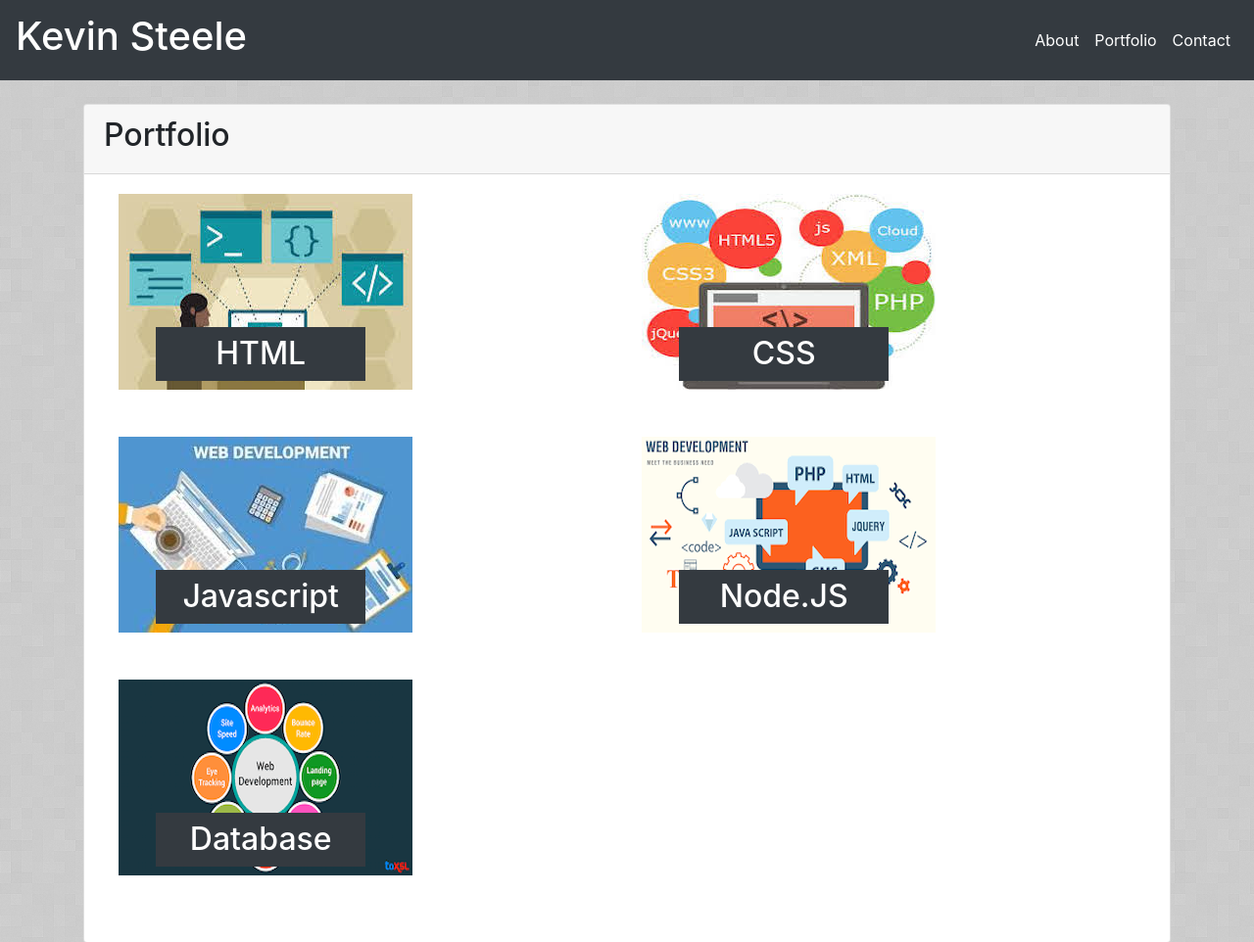
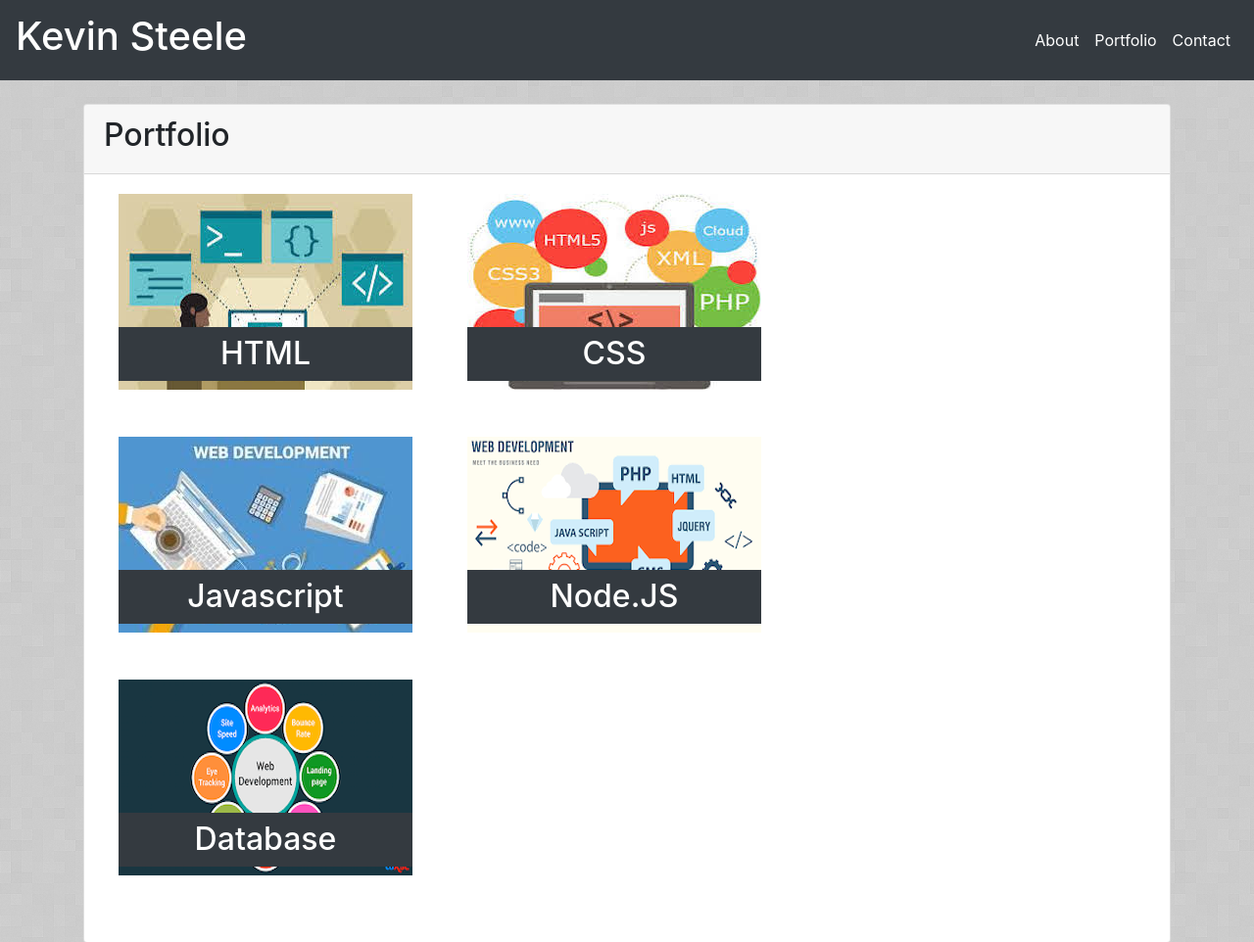
Before and after one commit to kevdsteele/BootStrap, a plain HTML site: page portfolio.html in a window 1280 px wide. Shown: the top 962 px of the page at 98% size. Drawn offline with nearby package versions, Linux system fonts and the light colour scheme; files whose address does not match are found by name.

Commit message:
Tweak for port page

```diff
--- a/assets/css/style2.css
+++ b/assets/css/style2.css
@@ -16,17 +16,7 @@ body {
 .port-overlay {
 position:absolute;
 bottom:20%;
-left:10%;
 text-align: center;
-width:40%;
+max-width:300px;
+width:100%;
 }
-
-.logo-marg {
-margin-left:150px;
-}
-
-@media screen and (max-width:768px) {
-.logo-marg {
-margin-left:75px;
-}
-}
--- a/portfolio.html
+++ b/portfolio.html
@@ -6,10 +6,10 @@
     <meta name="viewport" content="width=device-width, initial-scale=1, shrink-to-fit=no">
 
     <!-- Bootstrap CSS -->
-    <link rel="stylesheet" type="text/css" href="assets/css/style2.css">
+
     <link rel="stylesheet" href="https://stackpath.bootstrapcdn.com/bootstrap/4.3.1/css/bootstrap.min.css" integrity="sha384-ggOyR0iXCbMQv3Xipma34MD+dH/1fQ784/j6cY/iJTQUOhcWr7x9JvoRxT2MZw1T" crossorigin="anonymous">
     <link rel="stylesheet" href="https://use.fontawesome.com/releases/v5.8.2/css/all.css" integrity="sha384-oS3vJWv+0UjzBfQzYUhtDYW+Pj2yciDJxpsK1OYPAYjqT085Qq/1cq5FLXAZQ7Ay" crossorigin="anonymous">
-
+    <link rel="stylesheet" type="text/css" href="assets/css/style2.css">
     <title>Bootstrap Portfolio</title>
   </head>
   <body style="background:#d9d9d9 url(../images/bright-squares.png);" class="d-flex flex-column">
@@ -55,12 +55,12 @@
                         <div class="card-body">
                              <div class="container">
                                 <div class="row">
-                                    <div class="col-md-6">
+                                    <div class="col-md-4" >
                                             <h2 class="port-overlay bg-dark text-white p-2">HTML</h2>
                                             <img src="assets/images/portfolio1.jpeg" class="mb-5 img-fluid" alt="Sample Portfolio Item 1">
                                     </div>
 
-                                    <div class="col-md-6">
+                                    <div class="col-md-4" >
                                             <h2 class="port-overlay bg-dark text-white p-2">CSS</h2>
                                             <img src="assets/images/portfolio2.jpeg" class="mb-5 img-fluid" alt="Sample Portfolio Item 1">
                                         </div>
@@ -68,12 +68,12 @@
                                 </div>
 
                                 <div class="row">
-                                        <div class="col-md-6">
+                                        <div class="col-md-4" >
                                                 <h2 class="port-overlay bg-dark text-white p-2">Javascript</h2>
                                                 <img src="assets/images/portfolio3.jpeg" class="mb-5 img-fluid" alt="Sample Portfolio Item 1">
                                         </div>
 
-                                        <div class="col-md-6">
+                                        <div class="col-md-4" >
                                                 <h2 class="port-overlay bg-dark text-white p-2">Node.JS</h2>
                                                 <img src="assets/images/portfolio4.png" class="mb-5 img-fluid" alt="Sample Portfolio Item 1">
                                             </div>
@@ -81,7 +81,7 @@
                                     </div>
 
                                     <div class="row">
-                                            <div class="col-md-6">
+                                            <div class="col-md-4" >
                                                     <h2 class="port-overlay bg-dark text-white p-2">Database</h2>
                                                     <img src="assets/images/portfolio5.png" class="mb-5 img-fluid" alt="Sample Portfolio Item 1">
                                             </div>
```
Also changed, not shown: contact.html (+2 -2 lines), index.html (+3 -2 lines).
